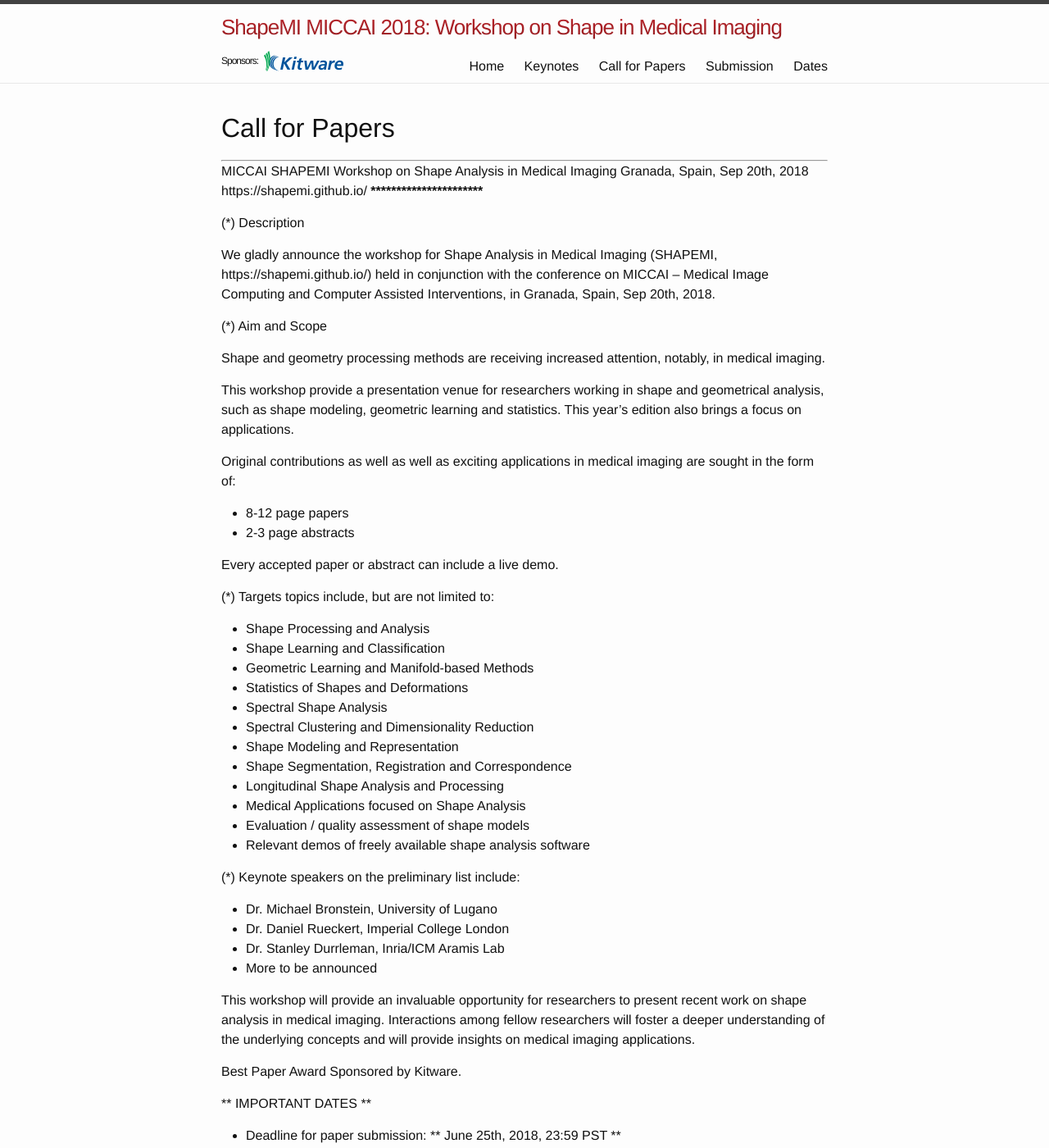
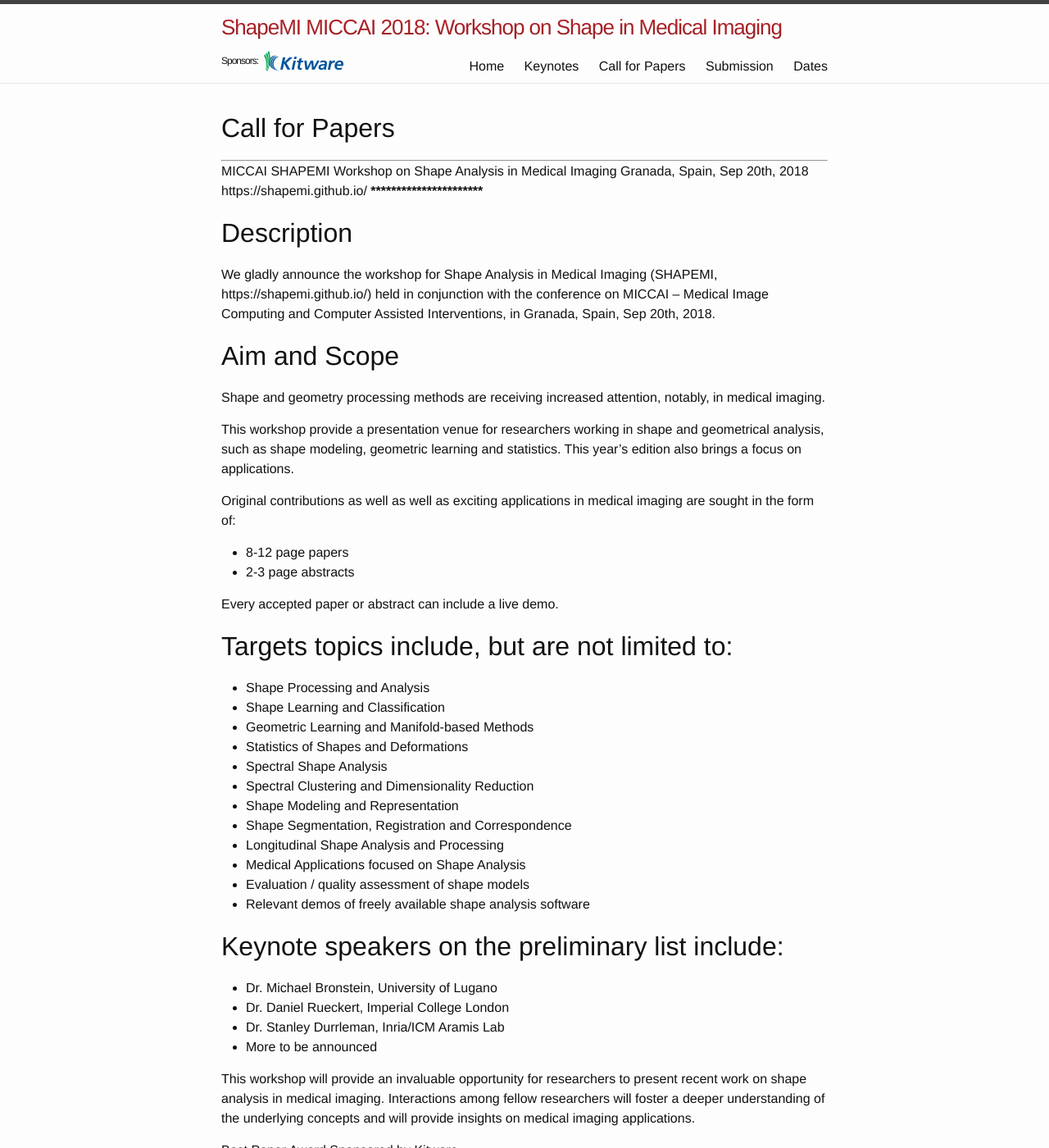
Before and after one commit to shapemi/shapemi2020, a Jekyll site: the page built from cfp/cfp.md, in a window 1280 px wide and 1400 px high. Shown: the whole window at 82% size. Built offline with Jekyll 4.4.1, drawn with Linux system fonts in a browser that asks for light colours.

Commit message:
Update cfp.md

```diff
--- a/cfp/cfp.md
+++ b/cfp/cfp.md
@@ -13,11 +13,11 @@ Granada, Spain, Sep 20th, 2018
 https://shapemi.github.io/
 ******************************************************************
 
-(*) Description
+# Description
 
 We gladly announce the workshop for Shape Analysis in Medical Imaging (SHAPEMI, https://shapemi.github.io/) held in conjunction with the conference on MICCAI – Medical Image Computing and Computer Assisted Interventions, in Granada, Spain, Sep 20th, 2018.
 
-(*) Aim and Scope
+# Aim and Scope
 
 Shape and geometry processing methods are receiving increased attention, notably, in medical imaging.
 
@@ -30,7 +30,7 @@ Original contributions as well as well as exciting applications in medical imagi
 
 Every accepted paper or abstract can include a live demo.
 
-(*) Targets topics include, but are not limited to:
+# Targets topics include, but are not limited to:
 
 * Shape Processing and Analysis
 * Shape Learning and Classification
@@ -45,7 +45,7 @@ Every accepted paper or abstract can include a live demo.
 * Evaluation / quality assessment of shape models
 * Relevant demos of freely available shape analysis software
 
-(*) Keynote speakers on the preliminary list include:
+# Keynote speakers on the preliminary list include:
 
 * Dr. Michael Bronstein, University of Lugano
 * Dr. Daniel Rueckert, Imperial College London
@@ -56,7 +56,7 @@ This workshop will provide an invaluable opportunity for researchers to present
 
 Best Paper Award Sponsored by Kitware.
 
-** IMPORTANT DATES **
+# IMPORTANT DATES
 
  - Deadline for paper submission: ** June 25th, 2018, 23:59 PST **
  - Notification of Acceptance: July 25th, 2018
```
